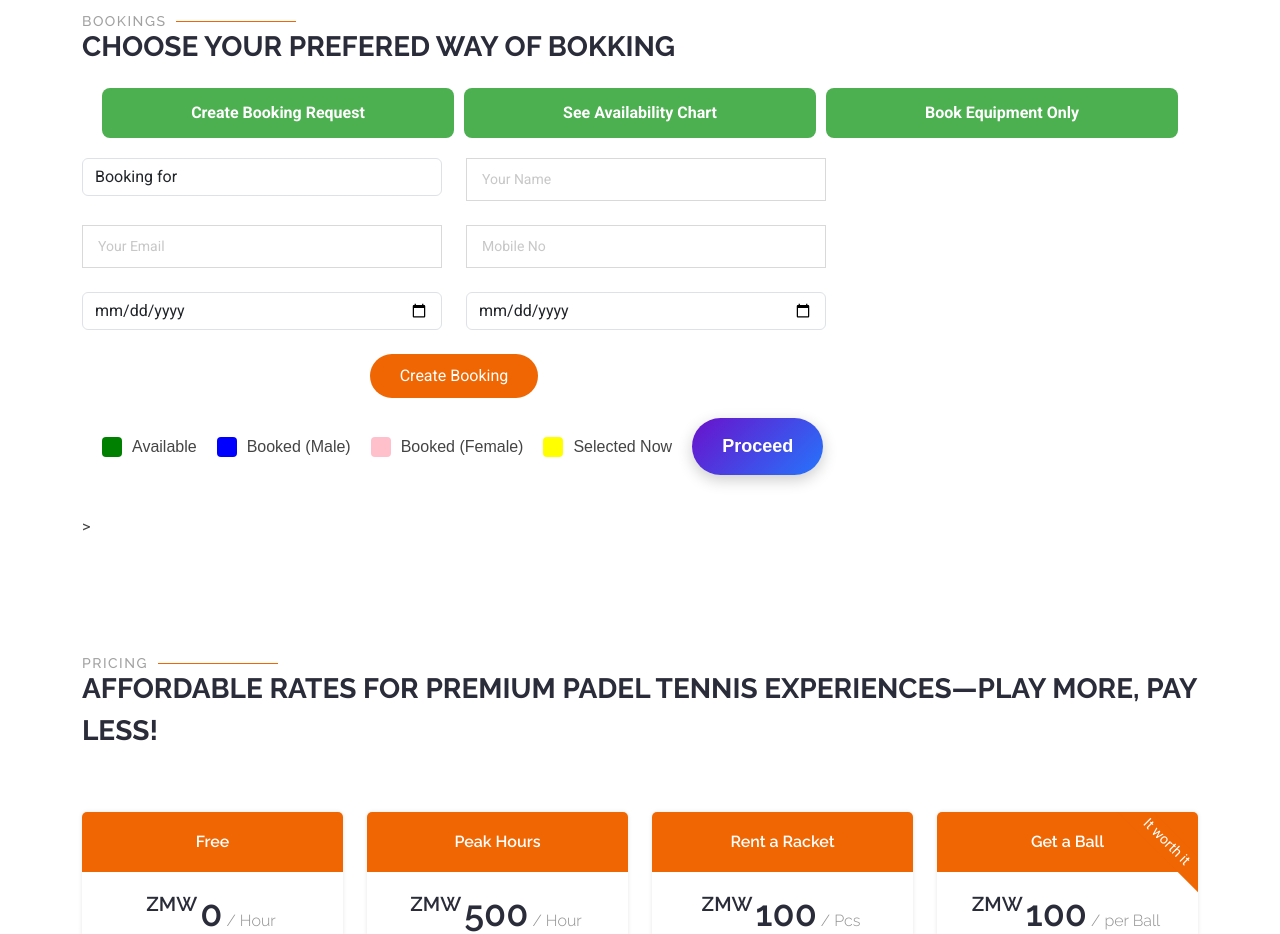
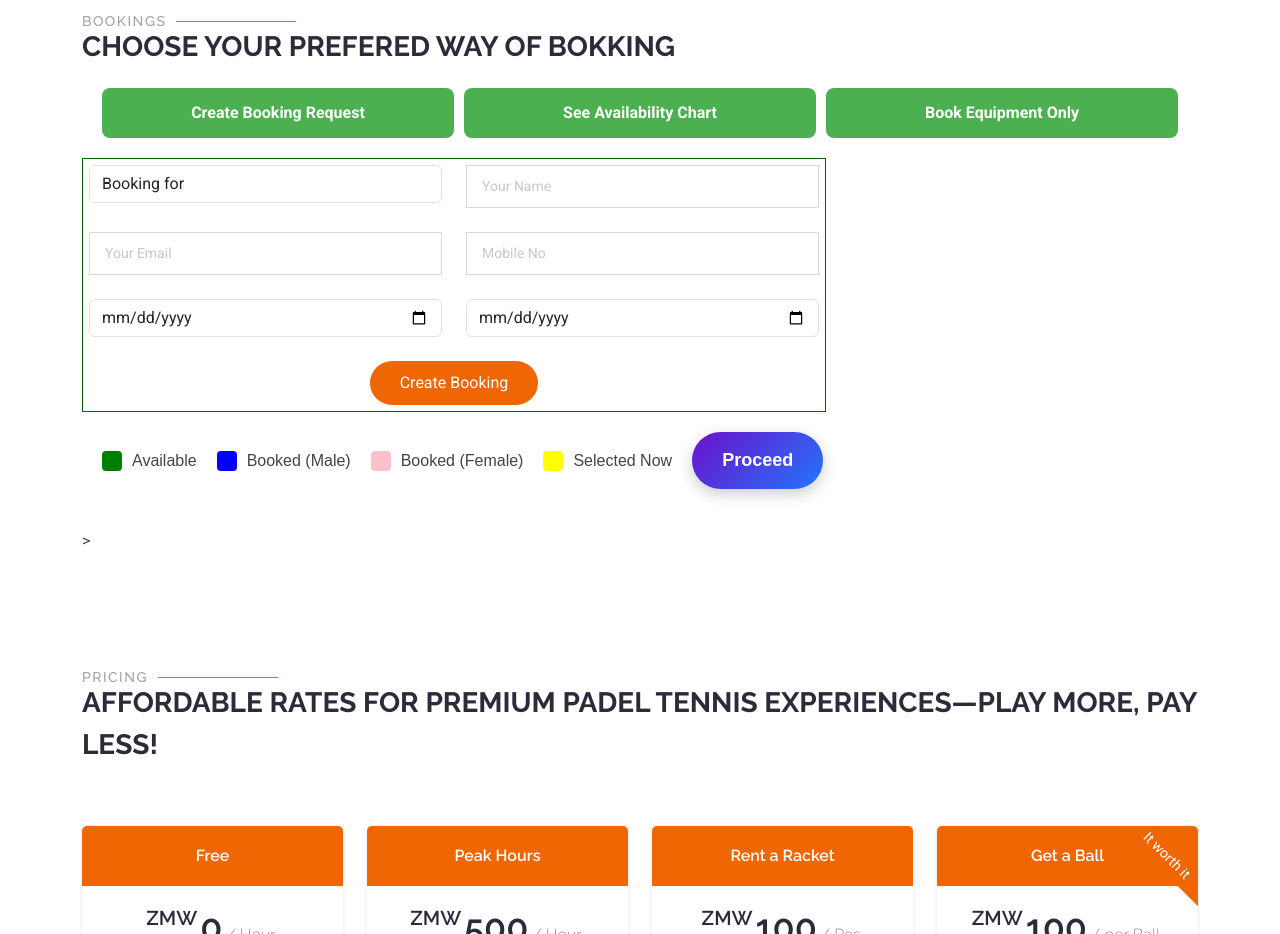
Before and after one commit to LiteLinkErp/xm_nj_website, a website: page public/index.html in a window 1280 px wide. Shown: the part 3100-4034 px from the top of the page. Drawn offline with Linux system fonts and the light colour scheme; some packages are replaced by stand-ins of ours; no server answers; a script that the page names is missing.

Commit message:
added border

```diff
--- a/public/assets/css/main.css
+++ b/public/assets/css/main.css
@@ -2679,3 +2679,7 @@ section,
       font-size: small;
   }
 }
+#booking-request-parent{
+  padding: 6px;
+  border: 1px solid darkgreen;
+}
```
